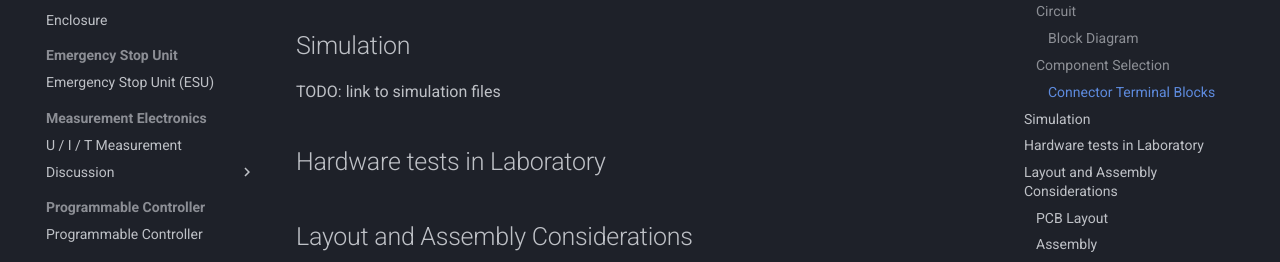
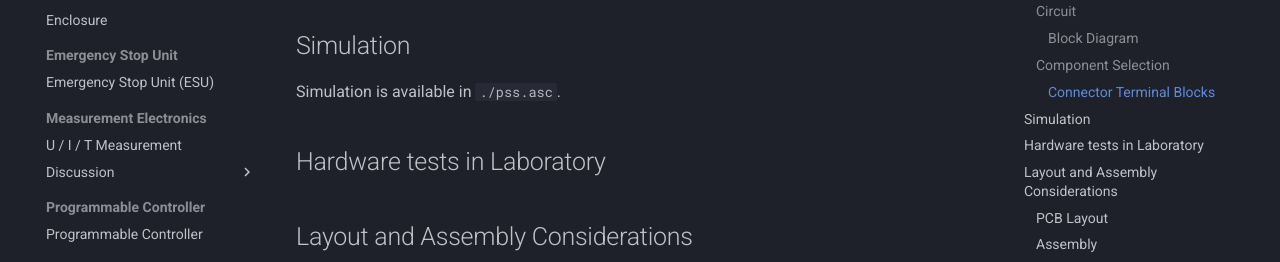
Before and after one commit to pascalguttmann/obat, an MkDocs documentation site: the page built from docs/design/pss/pss.md, in a window 1280 px wide and 900 px high, scrolled down 2861 px. Shown: the part 178-440 px from the top of the window. Built offline with MkDocs 1.6.1 and Material for MkDocs 9.7.7, drawn with Linux system fonts in a browser that asks for light colours; comment, search, counter and statistics services are not loaded.

Commit message:
add pss ltspice simulation

```diff
--- a/docs/design/pss/pss.md
+++ b/docs/design/pss/pss.md
@@ -125,7 +125,7 @@ Search on Mouser for terminal blocks [TDPT 2,5/ 2-SP-5,08](https://mou.sr/41gzUy
 
 ## Simulation
 
-TODO: link to simulation files
+Simulation is available in `./pss.asc`.
 
 ## Hardware tests in Laboratory
 
```
Also changed, not shown: 2 other files.
